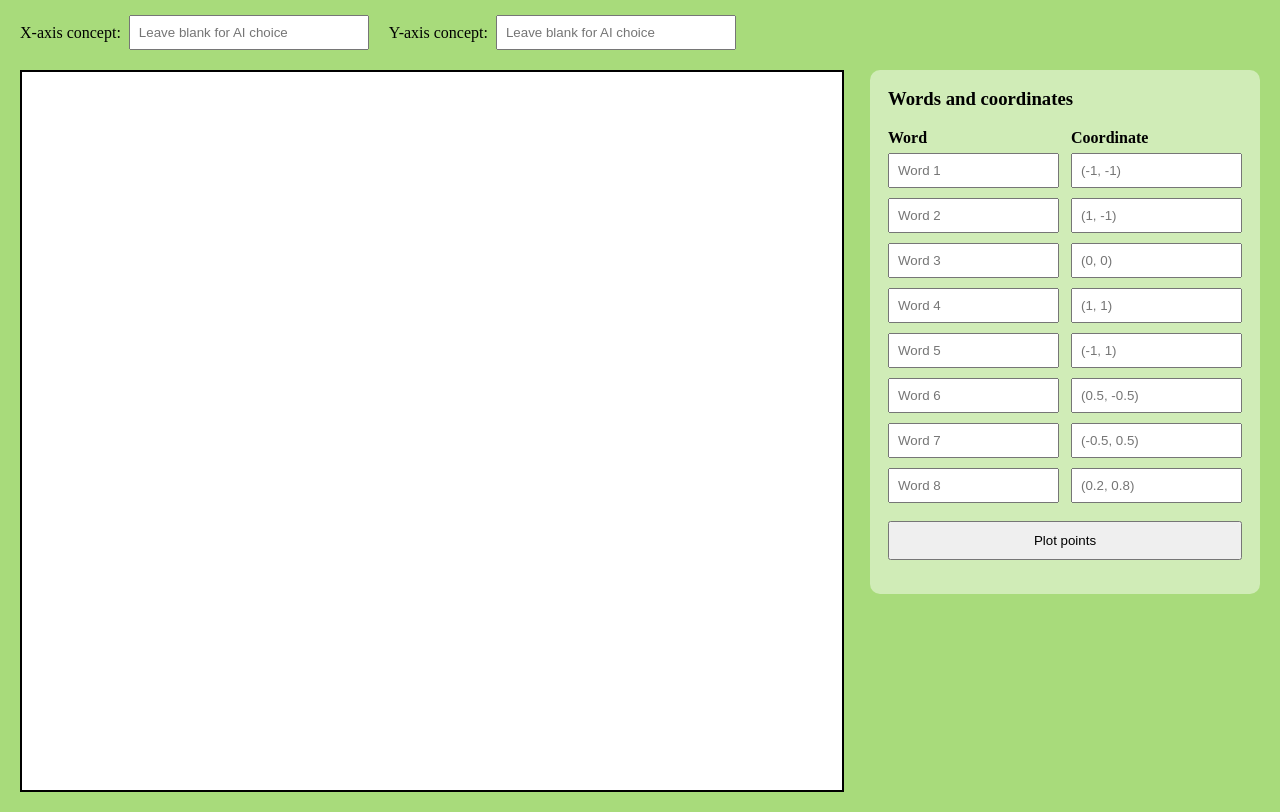
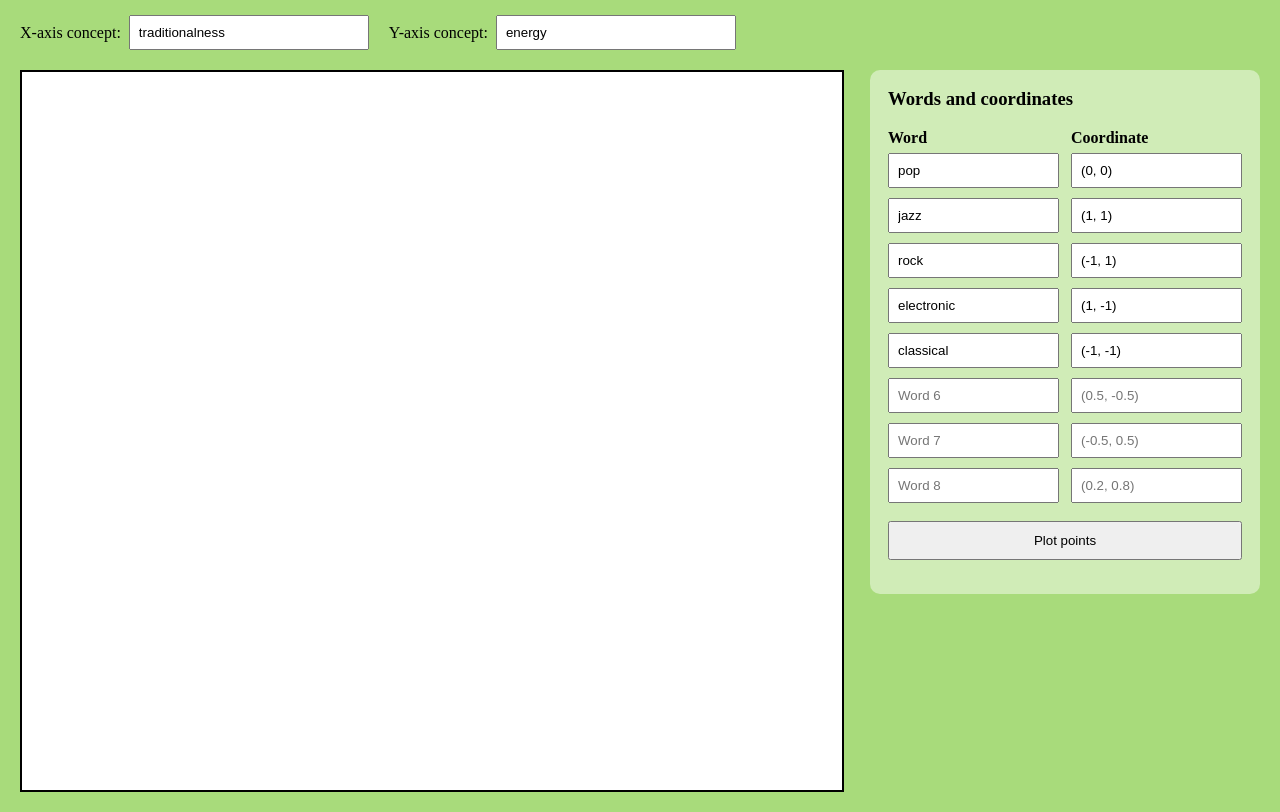
Before and after one commit to cnochebuena-p/ai-word-decision-spinner, a website: page public/pointembeddings.html in a window 1280 px wide. Shown: the part 61-873 px from the top of the page. Drawn offline with Linux system fonts and the light colour scheme.

Commit message:
added default axes, words, and coordinates to pointembeddings.html

```diff
--- a/public/pointembeddings.html
+++ b/public/pointembeddings.html
@@ -24,6 +24,7 @@
             <label for="pointXAxis">X-axis concept:</label>
             <input
                 id="pointXAxis"
+                value="traditionalness"
                 placeholder="Leave blank for AI choice"
             >
         </div>
@@ -32,6 +33,7 @@
             <label for="pointYAxis">Y-axis concept:</label>
             <input
                 id="pointYAxis"
+                value="energy"
                 placeholder="Leave blank for AI choice"
             >
         </div>
@@ -55,28 +57,28 @@
             </div>
 
             <div class="point-input-row">
-                <input id="word1" placeholder="Word 1">
-                <input id="coord1" placeholder="(-1, -1)">
+                <input id="word1" value="pop" placeholder="Word 1">
+                <input id="coord1" value="(0, 0)" placeholder="(-1, -1)">
             </div>
 
             <div class="point-input-row">
-                <input id="word2" placeholder="Word 2">
-                <input id="coord2" placeholder="(1, -1)">
+                <input id="word2" value="jazz" placeholder="Word 2">
+                <input id="coord2" value="(1, 1)" placeholder="(1, -1)">
             </div>
 
             <div class="point-input-row">
-                <input id="word3" placeholder="Word 3">
-                <input id="coord3" placeholder="(0, 0)">
+                <input id="word3" value="rock" placeholder="Word 3">
+                <input id="coord3" value="(-1, 1)" placeholder="(0, 0)">
             </div>
 
             <div class="point-input-row">
-                <input id="word4" placeholder="Word 4">
-                <input id="coord4" placeholder="(1, 1)">
+                <input id="word4" value="electronic" placeholder="Word 4">
+                <input id="coord4" value="(1, -1)" placeholder="(1, 1)">
             </div>
 
             <div class="point-input-row">
-                <input id="word5" placeholder="Word 5">
-                <input id="coord5" placeholder="(-1, 1)">
+                <input id="word5" value="classical" placeholder="Word 5">
+                <input id="coord5" value="(-1, -1)" placeholder="(-1, 1)">
             </div>
 
             <div class="point-input-row">
```
